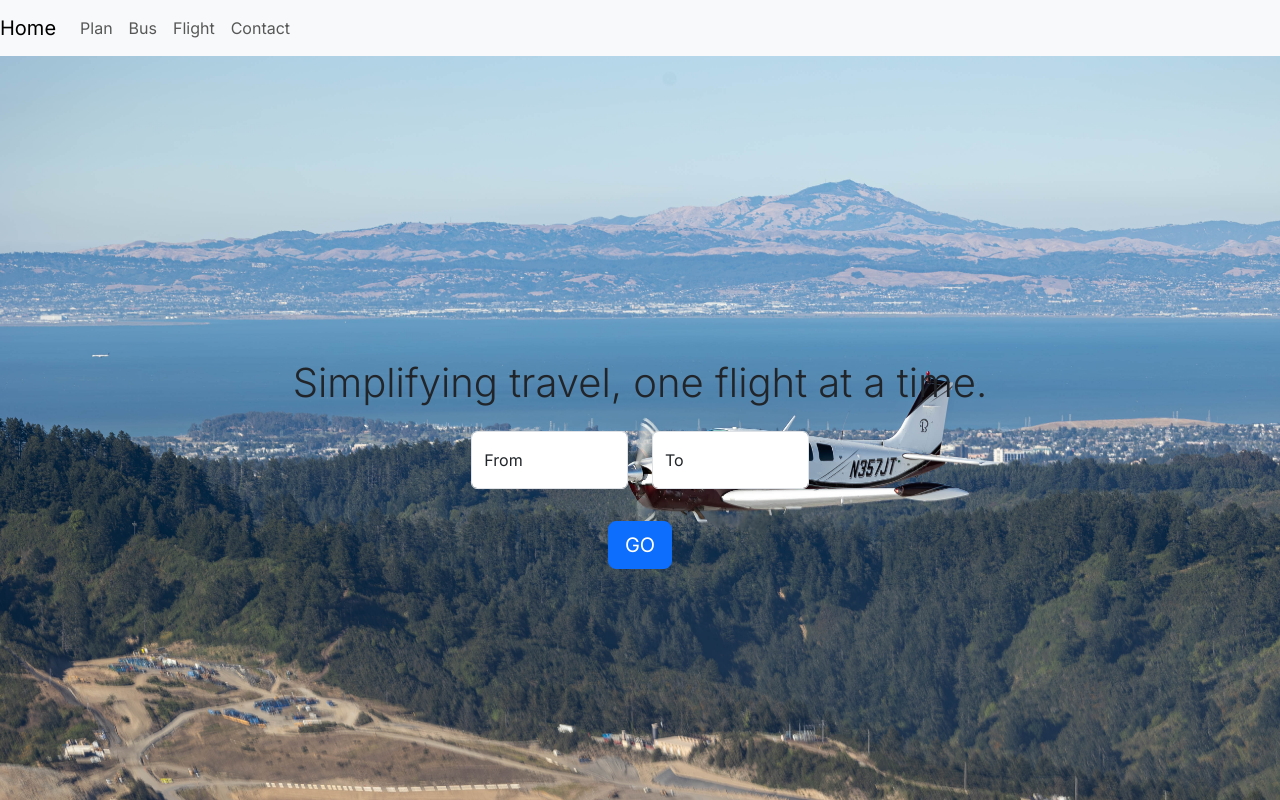
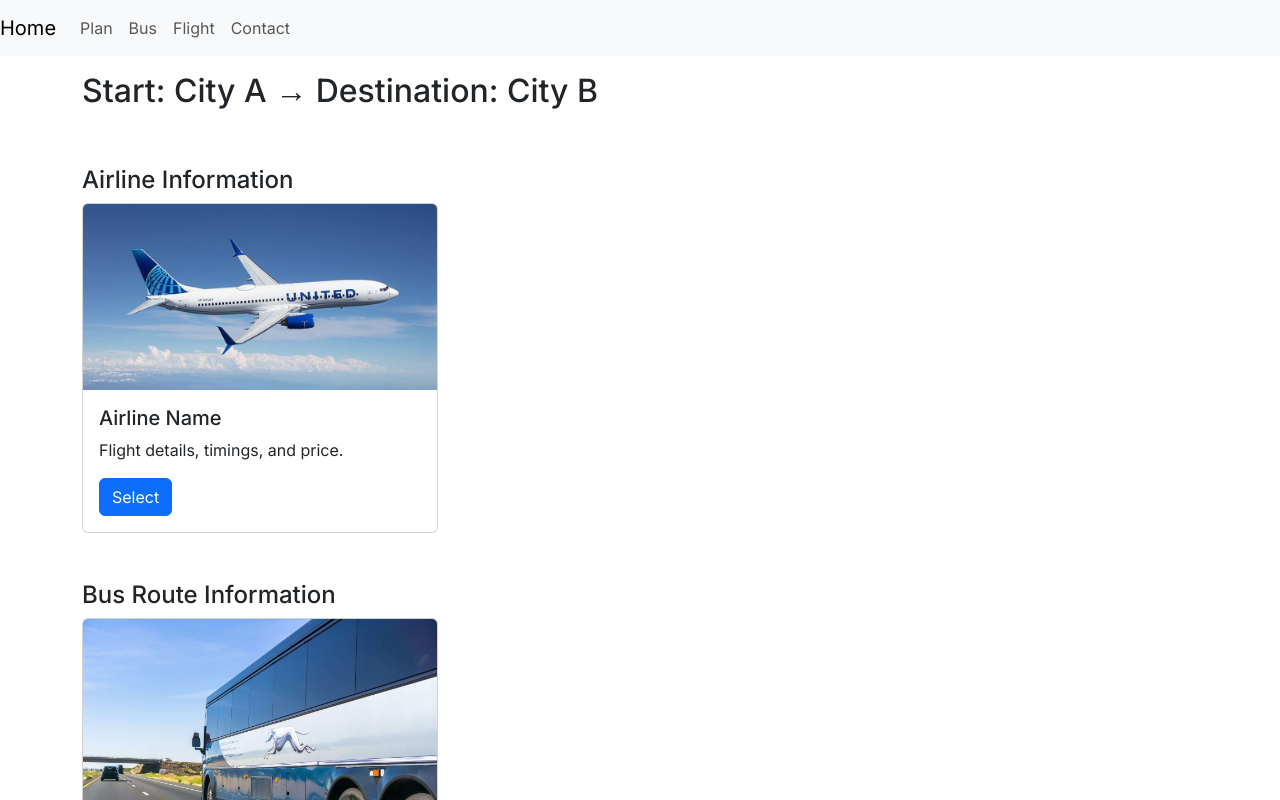
Before and after one commit to CS196Illinois/Group12-SP24, a Next.js app in the folder Project/my-app/: page / in a window 1280 px wide. Both pictures are taken after a click on the button "GO". Shown: the top 800 px of the page. Built offline with nearby package versions, Linux system fonts and the light colour scheme.

Commit message:
New result page

```diff
--- a/Project/my-app/app/globals.css
+++ b/Project/my-app/app/globals.css
@@ -16,7 +16,6 @@
   }
 }
 .navbar {
-
   top: 0;
   width: 100%;
   z-index: 1000;
--- a/Project/my-app/app/page.js
+++ b/Project/my-app/app/page.js
@@ -1,8 +1,23 @@
 "use client";
 import 'bootstrap/dist/css/bootstrap.min.css';
 import {generatePlan} from './result/page.js'
+import ResultPage from './result/resultpage.js';
+import React, { useEffect, useState } from "react";
 
 export default function Page() {
+  const [showResultPage, setShowResultPage] = useState(false);
+  const generatePlanAndShowResult = () => {
+    // call generatePlan
+    // generatePlan();
+
+    // switch to showing the ResultPage
+    setShowResultPage(true);
+  };
+
+  if (showResultPage) {
+    return <ResultPage />;
+  }
+
 
   return (
     <div>
@@ -33,7 +48,7 @@ export default function Page() {
     <div className="row">
       <div className="col">
         <div className='form-floating'>
-          <button className="btn btn-lg btn-primary" type="button" onClick={ generatePlan }>GO</button>
+          <button className="btn btn-lg btn-primary" type="button" onClick={generatePlanAndShowResult}>GO</button>
         </div>
       </div>
     </div>
--- /dev/null
+++ b/Project/my-app/app/result/resultpage.js
@@ -0,0 +1,54 @@
+"use client";
+import 'bootstrap/dist/css/bootstrap.min.css';
+// import airlineImage from './assets/airline.jpg';
+// import busImage from './assets/bus.jpg';
+
+export default function ResultPage() {
+    return (
+        <div className="container">
+            <div className="row">
+                <div className="col">
+                    <h2 className="mt-3">Start: City A &rarr; Destination: City B</h2>
+                </div>
+            </div>
+
+            <div className="row mt-5">
+                <div className="col-12">
+                    <h4>Airline Information</h4>
+                </div>
+                <div className="col-md-4">
+                    <div className="card">
+                        <img src="./assets/airline.jpg" className="card-img-top" alt="Airline" />
+                        <div className="card-body">
+                            <h5 className="card-title">Airline Name</h5>
+                            <p className="card-text">Flight details, timings, and price.</p>
+                            <a href="#" className="btn btn-primary">Select</a>
+                        </div>
+                    </div>
+                </div>
+            </div>
+
+            <div className="row mt-5">
+                <div className="col-12">
+                    <h4>Bus Route Information</h4>
+                </div>
+                <div className="col-md-4">
+                    <div className="card">
+                        <img src="./assets/bus.jpg" className="card-img-top" alt="Bus" />
+                        <div className="card-body">
+                            <h5 className="card-title">Bus Company Name</h5>
+                            <p className="card-text">Route details, timings, and price.</p>
+                            <a href="#" className="btn btn-primary">Select</a>
+                        </div>
+                    </div>
+                </div>
+            </div>
+
+            <div className="row mt-5">
+                <div className="col text-right">
+                    <button type="button" className="btn btn-primary btn-lg">Next</button>
+                </div>
+            </div>
+        </div>
+    );
+}
```
Also changed, not shown: Project/my-app/public/assets/airline.jpg (added), Project/my-app/public/assets/bus.jpg (added).
